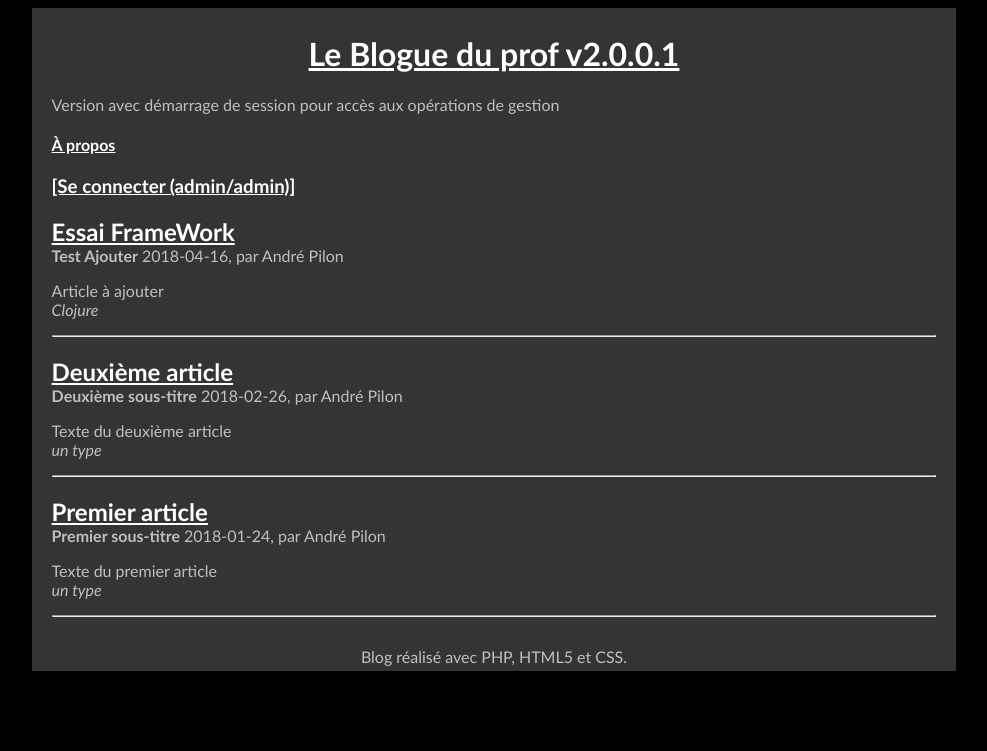
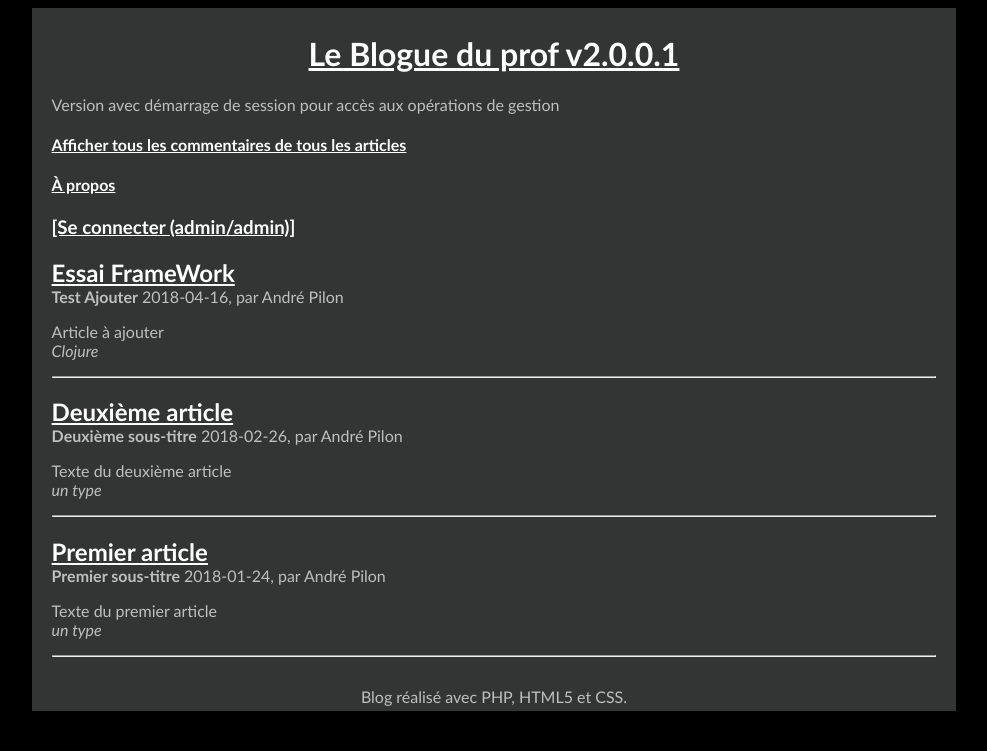
Before and after one commit to apilon/authentification_admin, a PHP site: page / in a window 1280 px wide. Shown: the top 751 px of the page, without its empty margins (146-1133 px from the left). Run offline with PHP 8.4, Linux system fonts and the light colour scheme; data comes from the database, SQL or seed files in the repository; data that the repository does not hold is empty; some libraries are stand-ins or nearby versions.

Commit message:
Finaliser en version de démonstration

```diff
--- a/Vue/gabarit.php
+++ b/Vue/gabarit.php
@@ -13,6 +13,9 @@
             <header>
                 <a href="index.php"><h1 id="titreBlog">Le Blogue du prof v2.0.0.1</h1></a>
                 <p>Version avec démarrage de session pour accès aux opérations de gestion</p>
+                <a href="Commentaires">
+                    <h4>Afficher tous les commentaires de tous les articles</h4>
+                </a>
                 <a href="apropos">
                     <h4>À propos</h4>
                 </a>
```
